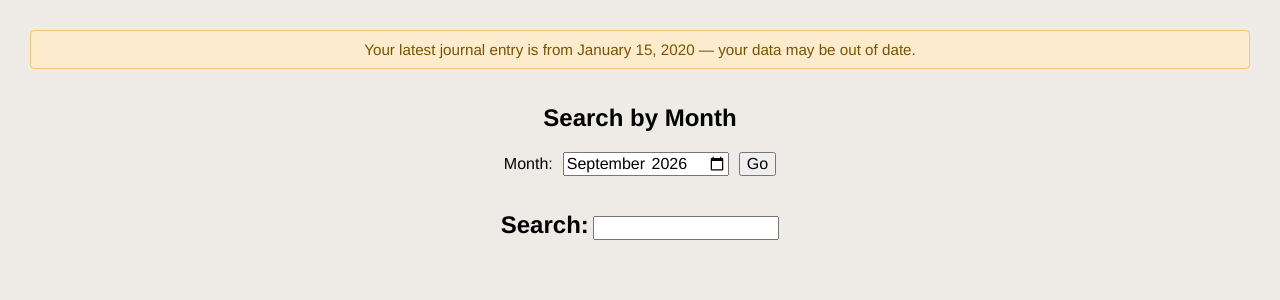
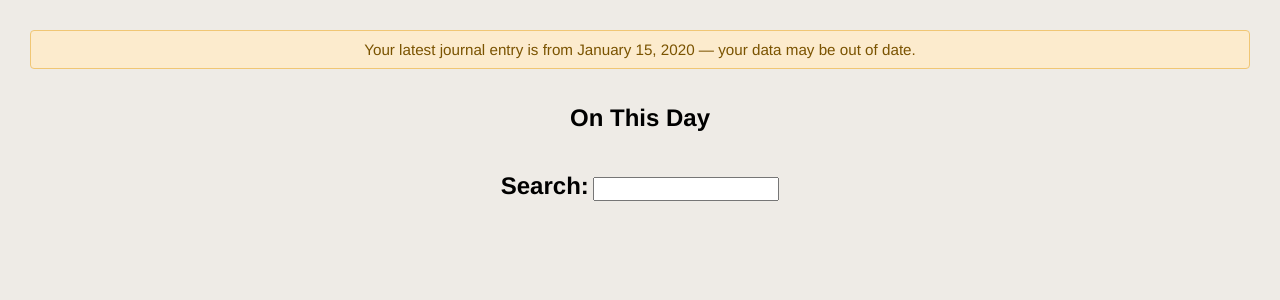
Before and after one commit to HaloZero/journal_formatter, a Flask app: page / in a window 1280 px wide. Shown: the part 42-342 px from the top of the page. Run offline with Flask 3, Linux system fonts and the light colour scheme; tables that the repository leaves empty hold one stand-in row (values such as "Sample post"); some libraries are stand-ins or nearby versions.

Commit message:
More useful home page

```diff
--- a/app/routes.py
+++ b/app/routes.py
@@ -53,25 +53,38 @@ class SelectedDate:
 		self.month = month
 		self.day = day
 
+def _parse_month_day_param(param_name, now):
+	try:
+		parsed_date = datetime.strptime(request.args.get(param_name, ''), '%Y-%m-%d')
+		return parsed_date.month, parsed_date.day
+	except ValueError:
+		return now.month, now.day
+
+def _entries_on_this_day(month, day):
+	first_entry = models.JournalEntry.query.order_by(models.JournalEntry.entry_date).first()
+	valid_dates = []
+	if first_entry is not None:
+		for year in range(first_entry.entry_date.year, datetime.now().year+1):
+			try:
+				valid_dates.append(datetime(year=year, month=month, day=day))
+			except ValueError:
+				continue  # e.g. Feb 29 in a non-leap year
+
+	return models.JournalEntry.query.filter(
+		models.JournalEntry.entry_date.in_(valid_dates)).order_by(models.JournalEntry.entry_date.desc())
+
 @app.route('/')
 def index():
 	if models.JournalEntry.query.first() is None:
 		return render_template('welcome.html')
 
 	now = datetime.now()
-	start_of_month = _parse_month_param('month', datetime(year=now.year, month=now.month, day=1))
-	start_of_month, end_of_month = _month_bounds(start_of_month)
-
-	entries = models.JournalEntry.query.filter(
-		and_(models.JournalEntry.entry_date >= start_of_month,
-			models.JournalEntry.entry_date <= end_of_month))
-
-	selected_date = SelectedDate(year=start_of_month.year, month=start_of_month.month)
+	entries = _entries_on_this_day(now.month, now.day)
 
 	latest_entry_date = db.session.query(func.max(models.JournalEntry.entry_date)).scalar()
 	stale_data = latest_entry_date is not None and latest_entry_date < (now.date() - relativedelta(months=1))
 
-	return render_template('index.html', entries=entries, selected_date=selected_date,
+	return render_template('index.html', entries=entries,
 		latest_entry_date=latest_entry_date, stale_data=stale_data)
 
 @app.route('/classify_sentences')
@@ -100,23 +113,9 @@ def classify_sentences_post():
 @app.route('/day_in_history')
 def day_in_history():
 	now = datetime.now()
-	try:
-		parsed_date = datetime.strptime(request.args.get('date', ''), '%Y-%m-%d')
-		month, day = parsed_date.month, parsed_date.day
-	except ValueError:
-		month, day = now.month, now.day
+	month, day = _parse_month_day_param('date', now)
 
-	first_entry = models.JournalEntry.query.order_by(models.JournalEntry.entry_date).first()
-	valid_dates = []
-	if first_entry is not None:
-		for year in range(first_entry.entry_date.year, datetime.now().year+1):
-			try:
-				valid_dates.append(datetime(year=year, month=month, day=day))
-			except ValueError:
-				continue  # e.g. Feb 29 in a non-leap year
-
-	entries = models.JournalEntry.query.filter(
-		models.JournalEntry.entry_date.in_(valid_dates)).order_by(models.JournalEntry.entry_date.desc())
+	entries = _entries_on_this_day(month, day)
 	selected_date = SelectedDate(year=now.year, month=month, day=day)
 
 	return render_template('day_in_history.html', entries=entries, selected_date=selected_date)
@@ -550,15 +549,6 @@ def search():
 
 	return render_template('search.html', **template_args)
 
-def _parse_month_param(param_name, default):
-	try:
-		return datetime.strptime(request.args.get(param_name, ''), '%Y-%m')
-	except ValueError:
-		return default
-
-def _month_bounds(month_start):
-	return month_start, month_start + relativedelta(months=+1) - relativedelta(days=+1)
-
 def _load_excluded_names():
 	return {excluded_name.name.lower() for excluded_name in models.ExcludedName.query.all()}
 
--- a/app/templates/_month_select_nav.html
+++ /dev/null
@@ -1,6 +0,0 @@
-<div class="date-nav">
-    <span>Month:</span>
-    <input type="month" name="month" value="{{ '%04d-%02d' % (selected_date.year, selected_date.month) }}">
-
-    <button id="submit">Go</button>
-</div>
--- a/app/templates/index.html
+++ b/app/templates/index.html
@@ -13,13 +13,7 @@
 	{% endif %}
 
 	<nav>
-		<form method="get" action="/">
-			<div>
-				<span><h2>Search by Month</h2></span>
-			</div>
-
-			{% include "_month_select_nav.html" %}
-		</form>
+		<h2>On This Day</h2>
 
 		<form action="{{ url_for('search') }}" method="get">
 			<h2>Search:</h2>
```
